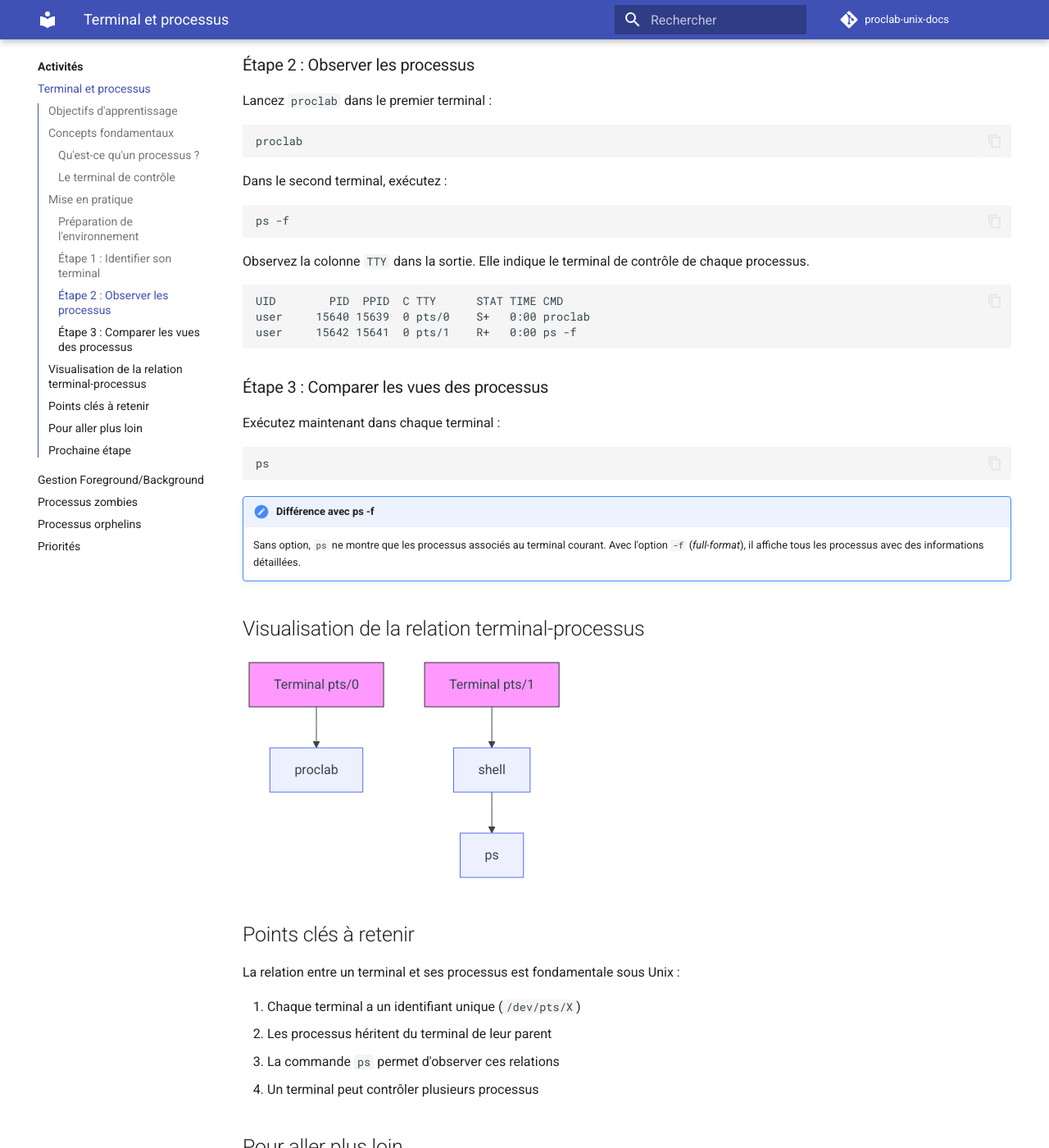
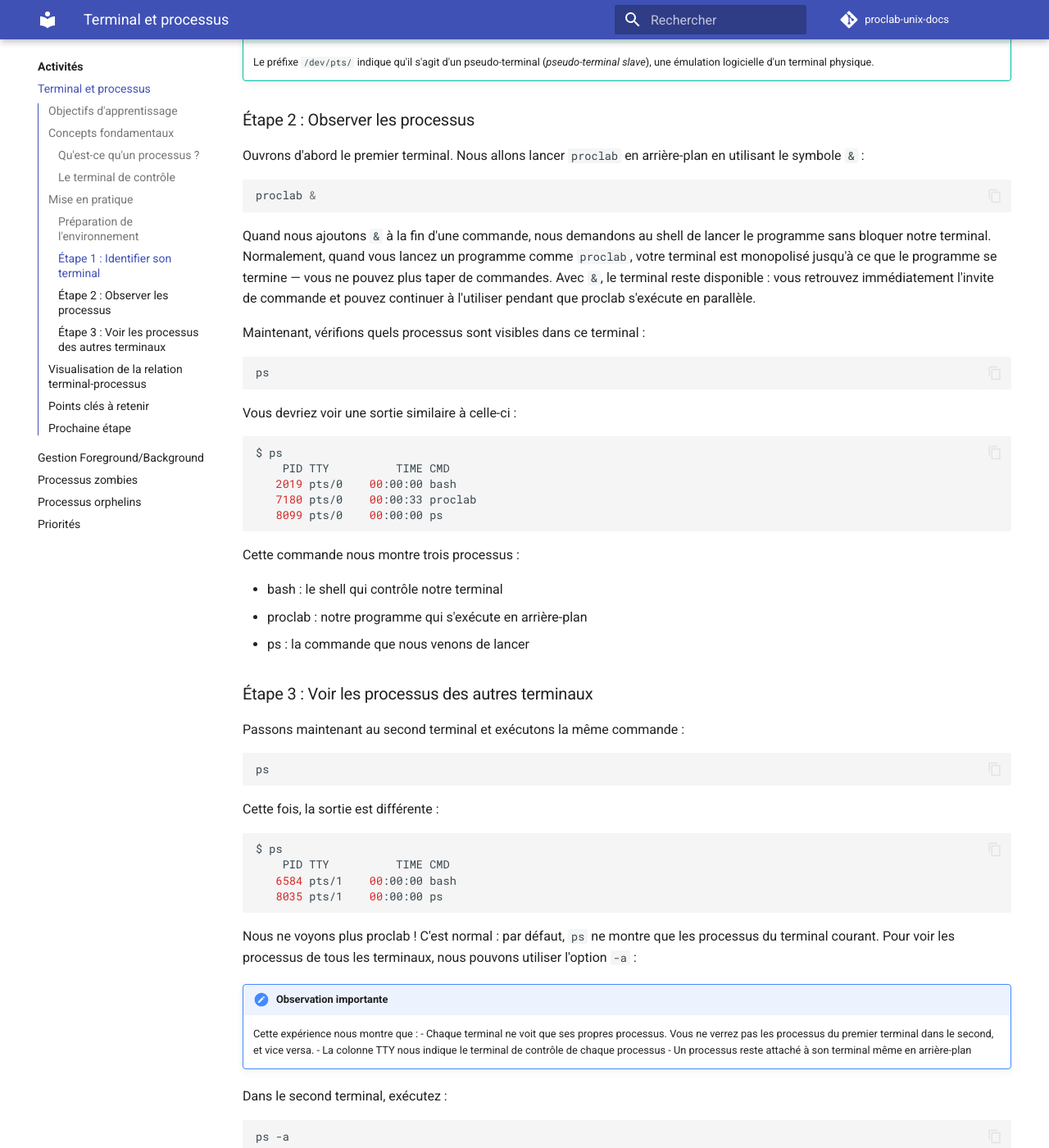
Before and after one commit to manastria/proclab-unix-docs, an MkDocs documentation site: the page built from docs/activites/terminal.md, in a window 1280 px wide and 1400 px high, scrolled down 2378 px. Shown: the whole window at 82% size. Built offline with MkDocs 1.6.1 and Material for MkDocs 9.7.7, drawn with Linux system fonts in a browser that asks for light colours; comment, search, counter and statistics services are not loaded; some of the changed text lies outside the part shown.

Commit message:
Refactor terminal command examples and improve process visibility explanations in documentation

````diff
--- a/docs/activites/terminal.md
+++ b/docs/activites/terminal.md
@@ -34,6 +34,7 @@ En informatique, lorsque vous lancez un programme comme `firefox` ou notre `proc
 
 !!! example "Exemple concret"
     Quand vous lancez trois fois `proclab`, vous créez trois processus distincts :
+
     - Chacun a son propre PID
     - Chacun s'exécute indépendamment
     - Chacun a sa propre zone mémoire
@@ -78,37 +79,77 @@ Cette commande affiche le chemin du périphérique terminal. Vous obtiendrez que
 
 ### Étape 2 : Observer les processus
 
-Lancez `proclab` dans le premier terminal :
+Ouvrons d'abord le premier terminal. Nous allons lancer `proclab` en arrière-plan en utilisant le symbole `&` :
 
 ```bash
-proclab
+proclab &
 ```
 
-Dans le second terminal, exécutez :
+Quand nous ajoutons `&` à la fin d'une commande, nous demandons au shell de lancer le programme sans bloquer notre terminal. Normalement, quand vous lancez un programme comme `proclab`, votre terminal est monopolisé jusqu'à ce que le programme se termine — vous ne pouvez plus taper de commandes. Avec `&`, le terminal reste disponible : vous retrouvez immédiatement l'invite de commande et pouvez continuer à l'utiliser pendant que proclab s'exécute en parallèle.
 
-```bash
-ps -f
-```
-
-Observez la colonne `TTY` dans la sortie. Elle indique le terminal de contrôle de chaque processus.
-
-```
-UID        PID  PPID  C TTY      STAT TIME CMD
-user     15640 15639  0 pts/0    S+   0:00 proclab
-user     15642 15641  0 pts/1    R+   0:00 ps -f
-```
-
-### Étape 3 : Comparer les vues des processus
-
-Exécutez maintenant dans chaque terminal :
+Maintenant, vérifions quels processus sont visibles dans ce terminal :
 
 ```bash
 ps
 ```
 
-!!! note "Différence avec ps -f"
-    Sans option, `ps` ne montre que les processus associés au terminal courant.
-    Avec l'option `-f` (*full-format*), il affiche tous les processus avec des informations détaillées.
+Vous devriez voir une sortie similaire à celle-ci :
+
+```bash
+$ ps
+    PID TTY          TIME CMD
+   2019 pts/0    00:00:00 bash
+   7180 pts/0    00:00:33 proclab
+   8099 pts/0    00:00:00 ps
+```
+
+Cette commande nous montre trois processus :
+
+- bash : le shell qui contrôle notre terminal
+- proclab : notre programme qui s'exécute en arrière-plan
+- ps : la commande que nous venons de lancer
+
+### Étape 3 : Voir les processus des autres terminaux
+
+Passons maintenant au second terminal et exécutons la même commande :
+
+```bash
+ps
+```
+
+Cette fois, la sortie est différente :
+
+```bash
+$ ps
+    PID TTY          TIME CMD
+   6584 pts/1    00:00:00 bash
+   8035 pts/1    00:00:00 ps
+```
+
+Nous ne voyons plus proclab ! C'est normal : par défaut, `ps` ne montre que les processus du terminal courant. Pour voir les processus de tous les terminaux, nous pouvons utiliser l'option `-a` :
+
+!!! note "Observation importante"
+    Cette expérience nous montre que :
+    - Chaque terminal ne voit que ses propres processus. Vous ne verrez pas les processus du premier terminal dans le second, et vice versa.
+    - La colonne TTY nous indique le terminal de contrôle de chaque processus
+    - Un processus reste attaché à son terminal même en arrière-plan
+
+Dans le second terminal, exécutez :
+
+```bash
+ps -a
+```
+
+Cette fois, nous obtenons :
+
+```
+    PID TTY          TIME CMD
+   7180 pts/0    00:11:09 proclab
+   8730 pts/1    00:00:00 ps
+```
+
+!!! note "Où est passé bash ?"
+    Vous remarquez que bash n'apparaît plus dans cette liste ? L'option `-a` montre les processus de tous les terminaux, mais exclut volontairement les processus « meneurs de session » comme bash. Ces processus spéciaux gèrent chaque terminal et sont toujours présents, c'est pourquoi ps les filtre par défaut pour plus de clarté.
 
 ## Visualisation de la relation terminal-processus
 
@@ -130,17 +171,6 @@ La relation entre un terminal et ses processus est fondamentale sous Unix :
 3. La commande `ps` permet d'observer ces relations
 4. Un terminal peut contrôler plusieurs processus
 
-## Pour aller plus loin
-
-Essayez ces manipulations supplémentaires :
-
-1. Lancez plusieurs instances de `proclab` dans le même terminal
-2. Observez la colonne `TTY` avec `ps -f`
-3. Comparez avec un `ps` simple
-
 ## Prochaine étape
 
 Maintenant que vous maîtrisez la relation entre terminaux et processus, vous êtes prêt à explorer la [gestion des processus en avant-plan et en arrière-plan](fg-bg.md).
-
-!!! tip "En cas de difficulté"
-    N'oubliez pas que vous pouvez utiliser ++ctrl+c++ pour arrêter `proclab` à tout moment.
````
Also changed, not shown: docs/activites/index.md (+1 -1 lines), docs/installation.md (+1 -1 lines).
